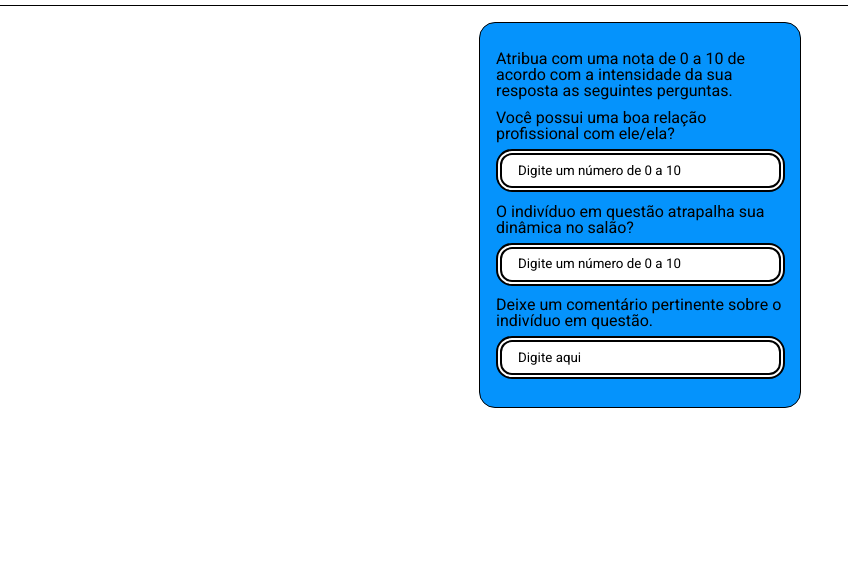
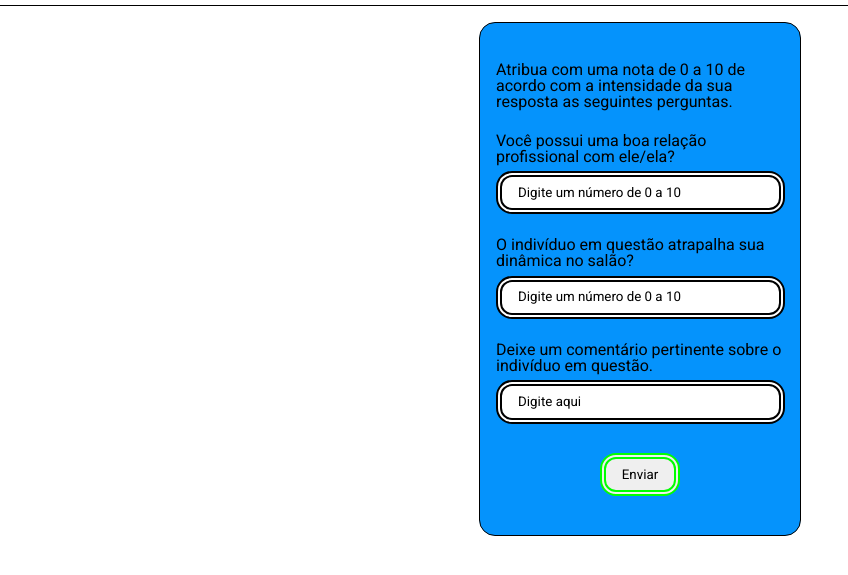
Before and after one commit to FernandoKaizer/FernandoKaizer.github.io, a plain HTML site: page tela_alice.html in a window 1280 px wide. Shown: the part 75-650 px from the top of the page, without its empty margins (0-848 px from the left). Drawn offline with nearby package versions, Linux system fonts and the light colour scheme.

Commit message:
Algumas mudanças

```diff
--- a/css/style.css
+++ b/css/style.css
@@ -288,3 +288,32 @@ a[href] {
     border-color:rgb(0, 0, 0);
     border-image: initial;
 }
+
+input[type=submit] {
+    writing-mode: horizontal-tb !important;
+    font-family: 'Heebo', sans-serif;
+    font-weight: 1rem;
+    text-rendering: auto;
+    color: -internal-light-dark(black, white);
+    letter-spacing: normal;
+    word-spacing: normal;
+    line-height: normal;
+    text-transform: none;
+    text-indent: 0px;
+    text-shadow: 10px;
+    display: inline-block;
+    text-align: start;
+    appearance: auto;
+    -webkit-rtl-ordering: logical;
+    cursor: text;
+    background-color: -internal-light-dark(rgb(255, 255, 255), rgb(59, 59, 59));
+    margin-top: 0.5em;
+    padding: 0.35rem 1.0rem;
+    width: 100%;
+    border-radius: 1rem;
+    border-width: 0.4rem;
+    border-style: double;
+    border-color: -internal-light-dark(rgb(0, 0, 0), rgb(0, 0, 0));
+    border-color:rgb(0, 255, 0);
+    border-image: initial;
+}
--- a/tela_alice.html
+++ b/tela_alice.html
@@ -25,11 +25,12 @@
             </header>
             <main>
                 <ul class="coluna_meio">
-                    <ul class="text-block">
+                    <ul class="text-block2">
                         <li>Atribua com uma nota de 0 a 10 de acordo com a intensidade da sua resposta as seguintes perguntas.</li>
                         <li>Você possui uma boa relação profissional com ele/ela? <input type="text" value="Digite um número de 0 a 10"/></li>
                         <li>O indivíduo em questão atrapalha sua dinâmica no salão? <input type="text" value="Digite um número de 0 a 10"/></li>
                         <li>Deixe um comentário pertinente sobre o indivíduo em questão. <input type="text" value="Digite aqui"/></li>
+                        <li><input class="buttom" type="submit" value="Enviar"/></li>
                     </ul>
                 </ul>
             </main>
```
Also changed, not shown: tela_claudia.html (+2 -1 lines), tela_criarnovoplano.html (+1 -0 lines), tela_joana.html (+2 -1 lines).
